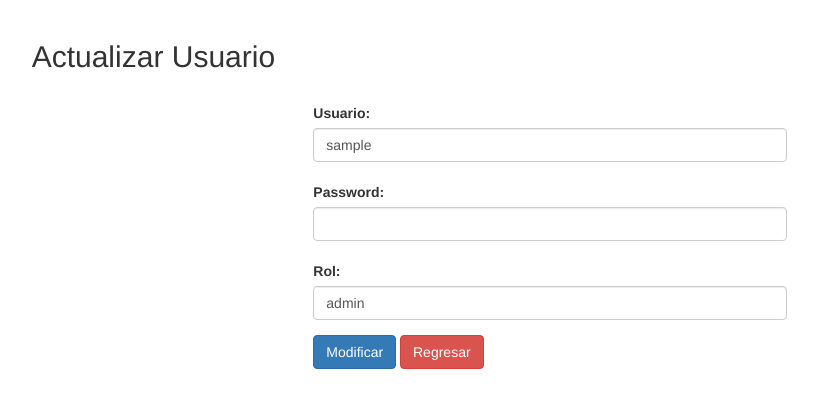
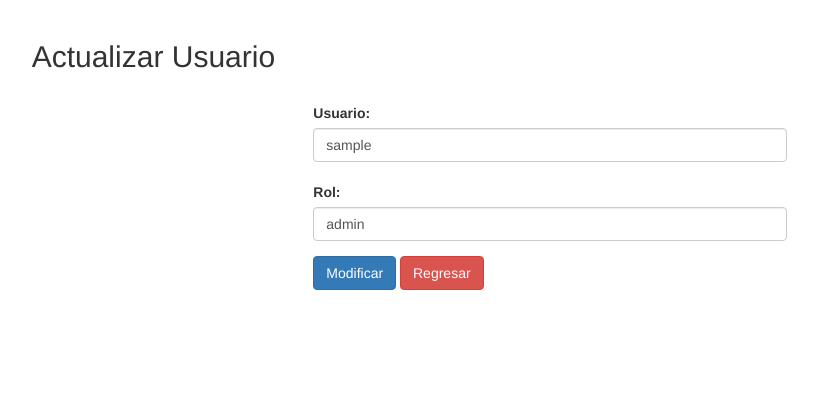
Before and after one commit to ProgramacionWebII/LogIkw, a PHP site: page /LogIkw/vistas/admin/modificarUsuario.php in a window 1280 px wide. Shown: the part 52-460 px from the top of the page, without its empty margins (90-908 px from the left). Run offline with PHP 8.4, Linux system fonts and the light colour scheme; the visitor is signed in with stand-in values (Sample User, id 1).

Commit message:
El admin no puede ver el password de los usuarios

```diff
--- a/vistas/admin/abmUsuario.php
+++ b/vistas/admin/abmUsuario.php
@@ -66,7 +66,6 @@
     <thead>
       <tr>
         <th>Usuario</th>
-        <th>Password</th>
         <th>Rol</th>
 
 		<th><button type='button'  class='btn btn-success' data-toggle='modal' data-target='#agregarUsuario'>Agregar</button></th>
@@ -79,7 +78,6 @@
 		echo "<form method='POST' action='../../modelo/ejecutarAbmUsuario.php'>
 		 <tr>
 		 <td>".$usuario['user']."</td>
-		 <td>".$usuario['pass']."</td>
 		 <td>".$usuario['rol']."</td>
 
 		 <input type='text' name='id' class='hidden' value='".$usuario['id_usuario']."'>
--- a/vistas/admin/modificarUsuario.php
+++ b/vistas/admin/modificarUsuario.php
@@ -66,8 +66,6 @@
 		<input type='text' name='id' class='hidden' value='".$usuario['id_usuario']."'><br>
 		<label>Usuario:</label>
 		<input type='text' name='user' class='form-control' value='".$usuario['user']."'><br>
-		<label>Password:</label>
-		<input type='text' name='pass' class='form-control' value='".$usuario['pass']."'><br>
 		<label>Rol:</label>
 		<input type='text' name='rol' class='form-control' value='".$usuario['rol']."'>
 
```
Lines whose indentation alone changed are shown as unchanged.
